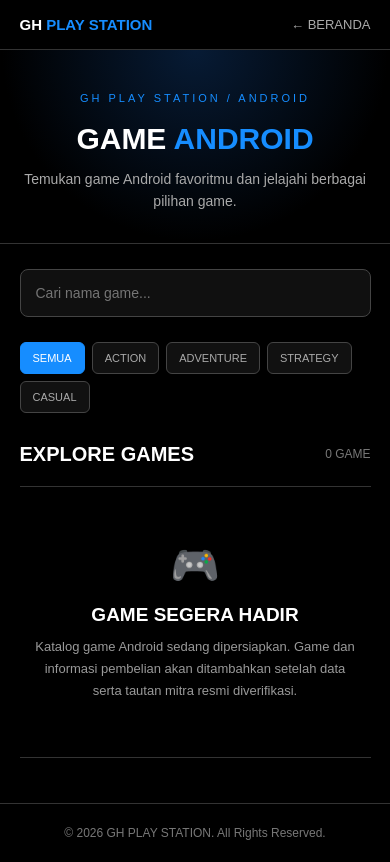
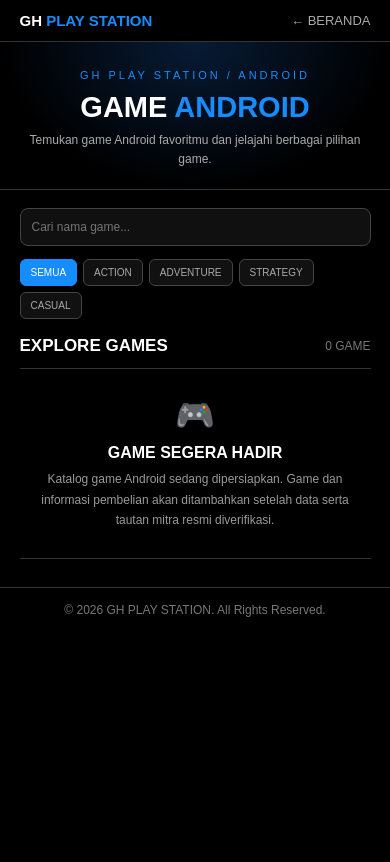
Before and after one commit to iikgea719-ctrl/gamehub-mobile, a plain HTML site: page android.html in a window 390 px wide. Drawn offline with Linux system fonts and the light colour scheme.

Commit message:
Update android.html

```diff
--- a/android.html
+++ b/android.html
@@ -253,6 +253,128 @@ footer {
     grid-template-columns: 1fr;
   }
 }
+
+/* GH PLAY STATION - COMPACT ANDROID CATALOG */
+
+header {
+  padding-top: 13px;
+  padding-bottom: 13px;
+}
+
+.hero {
+  padding-top: 32px;
+  padding-bottom: 25px;
+}
+
+.hero h1 {
+  margin: 12px 0 8px;
+}
+
+main {
+  padding-top: 22px;
+  padding-bottom: 35px;
+}
+
+.search-box {
+  margin-bottom: 16px;
+}
+
+.search-box input {
+  padding: 12px;
+}
+
+.filters {
+  gap: 7px;
+  margin-bottom: 20px;
+}
+
+.filter-btn {
+  padding: 8px 13px;
+}
+
+.catalog-heading {
+  margin-bottom: 14px;
+}
+
+.empty-state {
+  padding: 35px 12px;
+}
+
+.empty-icon {
+  font-size: 32px;
+  margin-bottom: 10px;
+}
+
+.empty-state h3 {
+  margin-bottom: 7px;
+}
+
+@media(max-width: 500px) {
+  header {
+    padding: 12px 5%;
+  }
+
+  .hero {
+    padding: 27px 5% 20px;
+  }
+
+  .hero h1 {
+    font-size: 29px;
+    margin: 10px 0 7px;
+  }
+
+  .hero p {
+    font-size: 12px;
+  }
+
+  main {
+    padding: 18px 5% 28px;
+  }
+
+  .search-box {
+    margin-bottom: 13px;
+  }
+
+  .search-box input {
+    padding: 11px;
+    font-size: 12px;
+  }
+
+  .filters {
+    gap: 6px;
+    margin-bottom: 17px;
+  }
+
+  .filter-btn {
+    padding: 7px 10px;
+    font-size: 10px;
+  }
+
+  .catalog-heading {
+    margin-bottom: 12px;
+  }
+
+  .catalog-heading h2 {
+    font-size: 17px;
+  }
+
+  .empty-state {
+    padding: 27px 10px;
+  }
+
+  .empty-state h3 {
+    font-size: 16px;
+  }
+
+  .empty-state p {
+    font-size: 12px;
+  }
+
+  footer {
+    padding: 15px 5%;
+  }
+}
+
 </style>
 </head>
 
```
